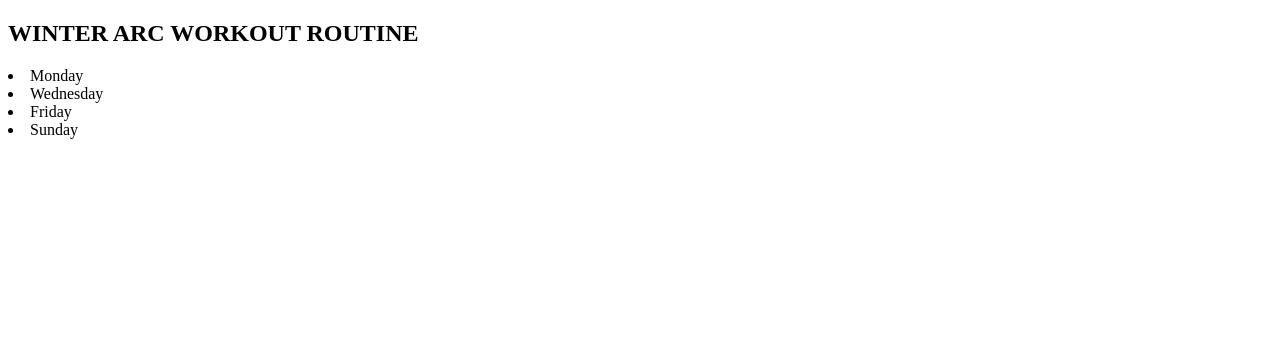
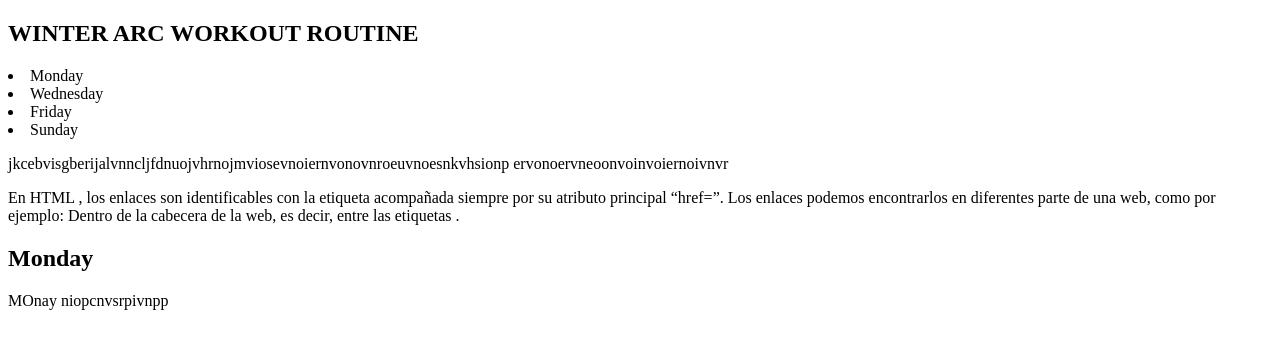
Before and after one commit to Nashouu/Nashouu.github.io, a plain HTML site: page index.html in a window 1280 px wide. Drawn offline with Linux system fonts and the light colour scheme.

Commit message:
Update index.html

```diff
--- a/index.html
+++ b/index.html
@@ -1,19 +1,37 @@
 <!DOCTYPE html>
 <html lang="en">
+
 <head>
     <meta charset="UTF-8">
     <meta name="viewport" content="width=device-width, initial-scale=1.0">
     <title>Winter Arc Workout Routine</title>
 </head>
+
 <body>
     <section>
         <h1>WINTER ARC WORKOUT ROUTINE</h1>
         <nav>
-            <li href="monday.html">Monday</li>
-            <li href="wednesday.html">Wednesday</li>
-            <li href="friday.html">Friday</li>
-            <li href="sunday.html">Sunday</li>
+            <li href="#monday">Monday</li>
+            <li href="#wednesday">Wednesday</li>
+            <li href="#friday">Friday</li>
+            <li href="#sunday">Sunday</li>
         </nav>
     </section>
+    <section>
+        <p>jkcebvisgberijalvnncljfdnuojvhrnojmviosevnoiernvonovnroeuvnoesnkvhsionp
+            ervonoervneoonvoinvoiernoivnvr
+        </p>
+    </section>
+    <p>En HTML , los enlaces son identificables con la etiqueta <a></a> acompañada siempre por su atributo principal
+        “href=”. Los enlaces podemos encontrarlos en diferentes parte de una web, como por ejemplo: Dentro de la
+        cabecera de la web, es decir, entre las etiquetas
+
+        <head></head>.
+    </p>
+    <section>
+        <h2 id="monday">Monday</h2>
+        <p>MOnay niopcnvsrpivnpp</p>
+    </section>
 </body>
+
 </html>
```
